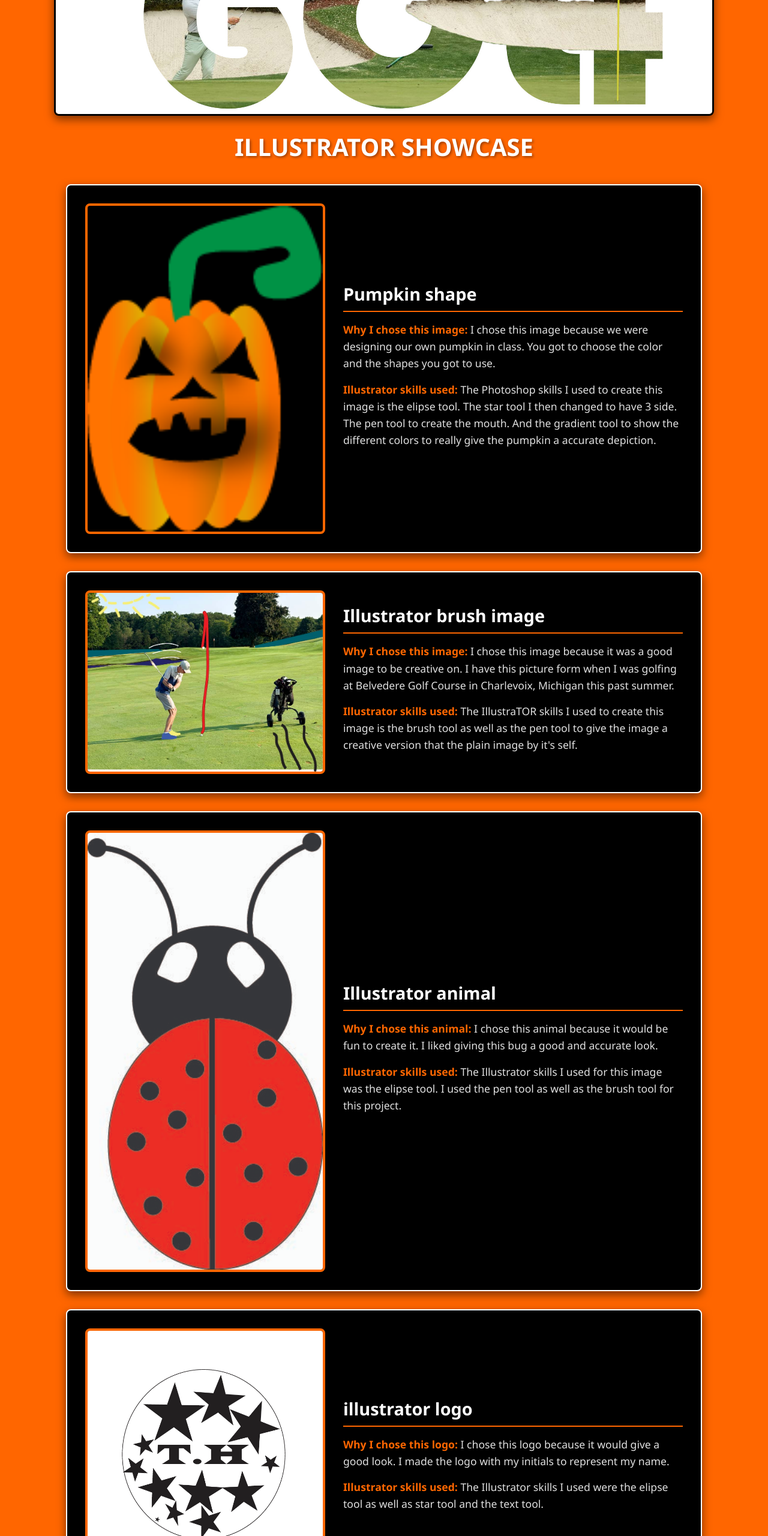
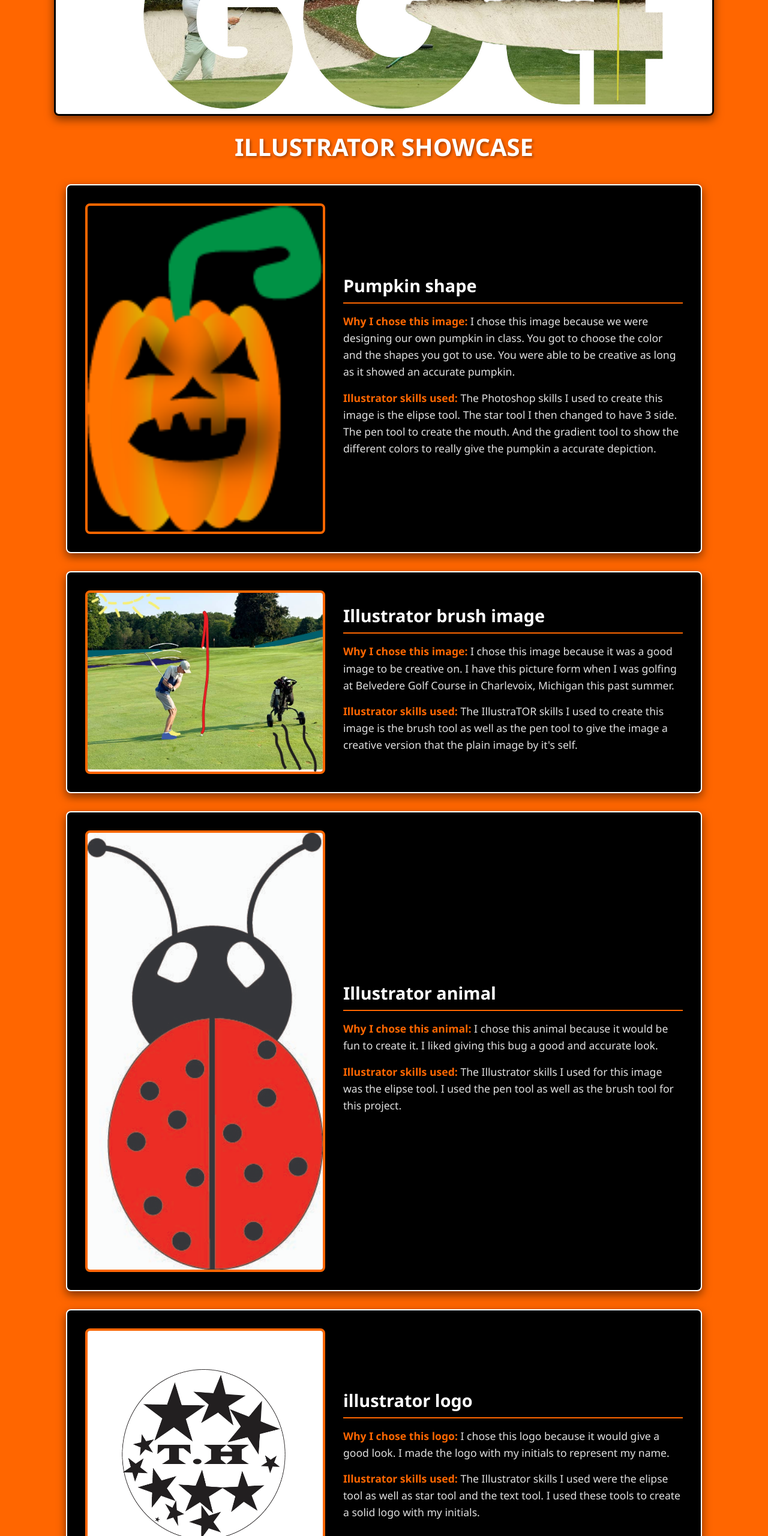
Before and after one commit to GITgolfing8/MultiMedia-Portfolio, a plain HTML site: page illustrator.html in a window 1280 px wide. Shown: the part 240-2800 px from the top of the page at 60% size. Drawn offline with Linux system fonts and the light colour scheme.

Commit message:
Update illustrator.html

```diff
--- a/illustrator.html
+++ b/illustrator.html
@@ -203,7 +203,7 @@
                     <p>
                         <strong>Why I chose this image:</strong>
                         <!-- INSERT TEXT HERE: Why did you choose this image? -->
-                        I chose this image because we were designing our own pumpkin in class. You got to choose the color and the shapes you got to use.
+                        I chose this image because we were designing our own pumpkin in class. You got to choose the color and the shapes you got to use. You were able to be creative as long as it showed an accurate pumpkin.
                     </p>
                     <p>
                         <strong>Illustrator skills used:</strong>
@@ -267,7 +267,7 @@
                     <p>
                         <strong>Illustrator skills used:</strong>
                         <!-- INSERT TEXT HERE: What photoshop skills did you use? -->
-                        The Illustrator skills I used were the elipse tool as well as star tool and the text tool.
+                        The Illustrator skills I used were the elipse tool as well as star tool and the text tool. I used these tools to create a solid logo with my initials.
                     </p>
                 </div>
             </section>
```
